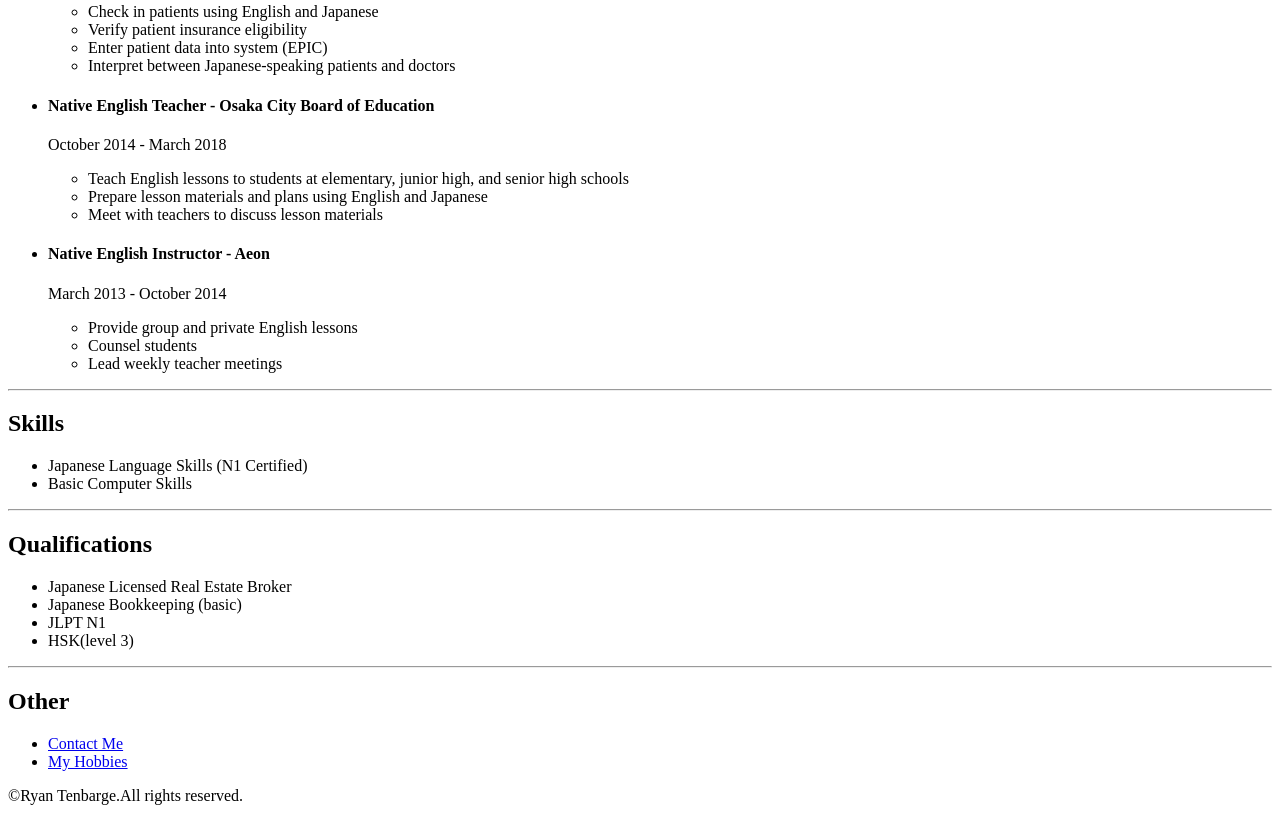
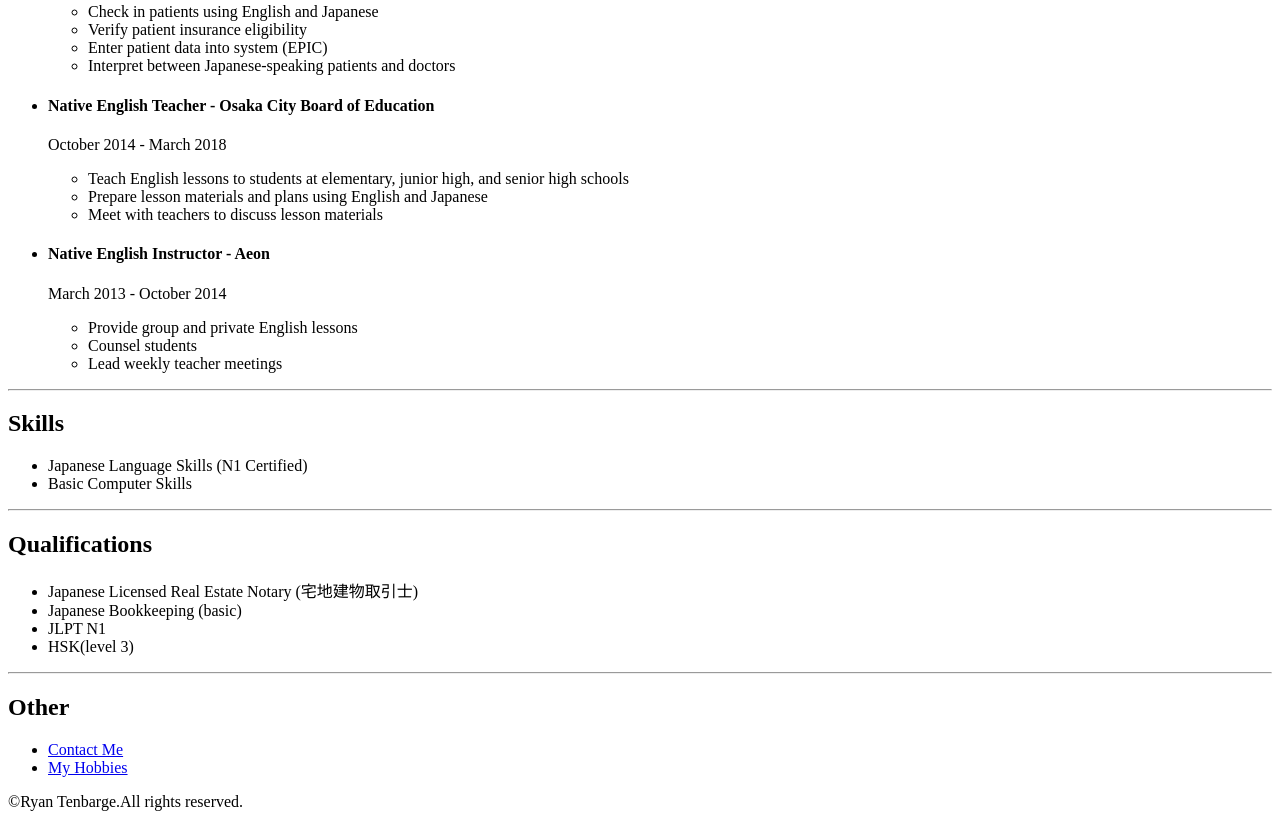
Before and after one commit to Kashiwaba23/resume, a plain HTML site: page index.html in a window 1280 px wide. Shown: the part 776-1603 px from the top of the page. Drawn offline with Linux system fonts and the light colour scheme.

Commit message:
Update index.html

```diff
--- a/index.html
+++ b/index.html
@@ -59,7 +59,7 @@
     <hr>
     <h2>Qualifications</h2>
     <ul>
-        <li>Japanese Licensed Real Estate Broker</li>
+        <li>Japanese Licensed Real Estate Notary (宅地建物取引士)</li>
         <li>Japanese Bookkeeping (basic)</li>
         <li>JLPT N1</li>
         <li>HSK(level 3)</li>
```
